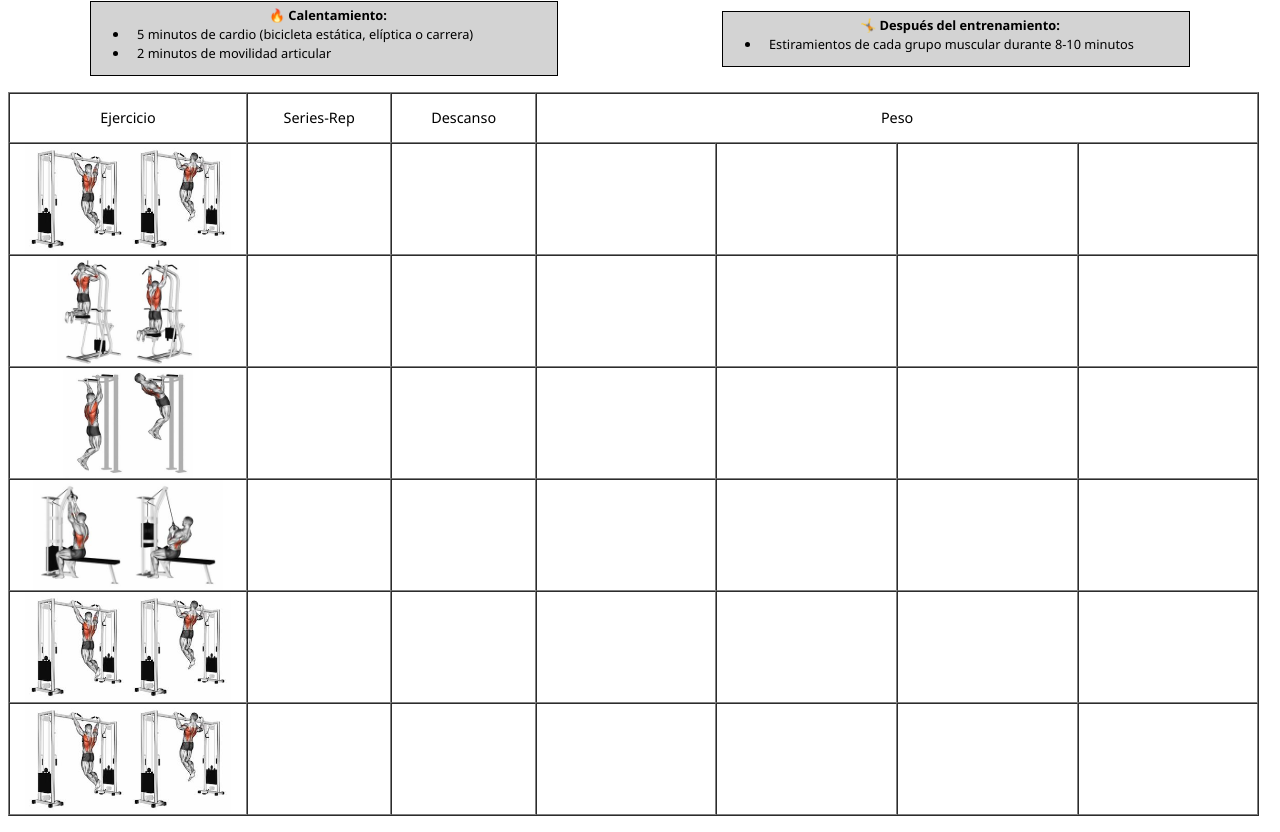
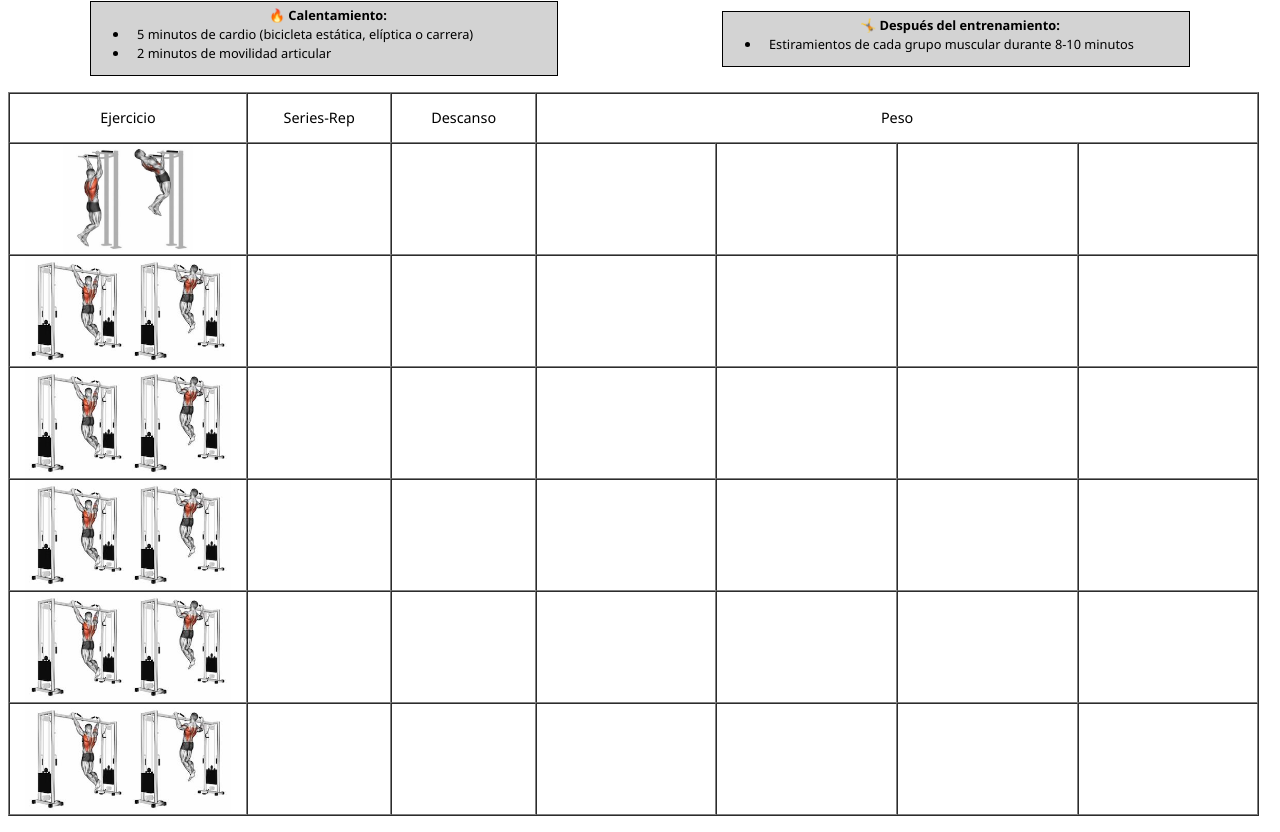
Before and after one commit to fernanfpinformatica/gym-workout-creator, a Vue app: page / in a window 1280 px wide. Shown: the part 1079-1911 px from the top of the page. Built offline with nearby package versions, Linux system fonts and the light colour scheme.

Commit message:
Use unique js file to store and locate all workouts

```diff
--- a/src/App.vue
+++ b/src/App.vue
@@ -1,17 +1,17 @@
 <template>
   <div id="app">
-    <Workout
-      v-for="workout in workouts"
-      :key="workout"
-      :calloutData="workout.calloutData"
-      :workoutTableData="workout.workoutTableData"
+    <Workout v-for="index in workoutsPerPage" :key="index"
+             :calloutData="workout.calloutData"
+             :workoutTableData="workout.workoutTableData"
     />
   </div>
 </template>
 
 <script>
 import Workout from './components/Workout.vue'
-import workoutsData from './assets/data/torso-pierna.js'
+import workouts from './assets/data/workouts.js'
+
+const workoutSelector = "torsoPierna";
 
 export default {
   name: 'App',
@@ -20,7 +20,11 @@ export default {
   },
   data () {
     return {
-      workouts: workoutsData
+      workoutsPerPage: {
+        type: Number,
+        default: 2
+      },
+      workout: workouts[ `${workoutSelector}` ]
     }
   }
 }
--- a/src/assets/data/torso-pierna.js
+++ /dev/null
@@ -1,96 +0,0 @@
-const workoutsData = [
-    {
-      workoutTableData: {
-        titlesList: [
-          "Ejercicio",
-          "Series-Rep",
-          "Descanso",
-          "Peso",
-        ],
-        weightColumnColespan: 4,
-        exercises: [
-          {
-            imgSrc: require('./../img/Back+Lats/image--007.jpg')
-          },
-          {
-            imgSrc: require('./../img/Back+Lats/image--005.jpg')
-          },
-          {
-            imgSrc: require('./../img/Back+Lats/image--005.jpg')
-          },
-          {
-            imgSrc: require('./../img/Back+Lats/image--005.jpg')
-          },
-          {
-            imgSrc: require('./../img/Back+Lats/image--005.jpg')
-          },
-          {
-            imgSrc: require('./../img/Back+Lats/image--005.jpg')
-          },
-        ]
-      },
-      calloutData: [
-        {
-          title: "🔥 Calentamiento:",
-          listItems: [
-            "5 minutos de cardio (bicicleta estática, elíptica o carrera)",
-            "2 minutos de movilidad articular"
-          ]
-        },
-        {
-          title: "🤸 Después del entrenamiento:",
-          listItems: [
-            "Estiramientos de cada grupo muscular durante 8-10 minutos"
-          ]
-        }
-      ]
-    },
-    {
-      workoutTableData: {
-        titlesList: [
-          "Ejercicio",
-          "Series-Rep",
-          "Descanso",
-          "Peso",
-        ],
-        weightColumnColespan: 4,
-        exercises: [
-          {
-            imgSrc: require('./../img/Back+Lats/image--005.jpg')
-          },
-          {
-            imgSrc: require('./../img/Back+Lats/image--006.jpg')
-          },
-          {
-            imgSrc: require('./../img/Back+Lats/image--007.jpg')
-          },
-          {
-            imgSrc: require('./../img/Back+Lats/image--008.jpg')
-          },
-          {
-            imgSrc: require('./../img/Back+Lats/image--005.jpg')
-          },
-          {
-            imgSrc: require('./../img/Back+Lats/image--005.jpg')
-          },
-        ]
-      },
-      calloutData: [
-        {
-          title: "🔥 Calentamiento:",
-          listItems: [
-            "5 minutos de cardio (bicicleta estática, elíptica o carrera)",
-            "2 minutos de movilidad articular"
-          ]
-        },
-        {
-          title: "🤸 Después del entrenamiento:",
-          listItems: [
-            "Estiramientos de cada grupo muscular durante 8-10 minutos"
-          ]
-        }
-      ]
-    }
-  ]
-
-  export default workoutsData;
--- /dev/null
+++ b/src/assets/data/workouts.js
@@ -0,0 +1,50 @@
+const workouts = {
+  torsoPierna: {
+    workoutTableData: {
+      titlesList: [
+        "Ejercicio",
+        "Series-Rep",
+        "Descanso",
+        "Peso",
+      ],
+      weightColumnColespan: 4,
+      exercises: [
+        {
+          imgSrc: require('./../img/Back+Lats/image--007.jpg')
+        },
+        {
+          imgSrc: require('./../img/Back+Lats/image--005.jpg')
+        },
+        {
+          imgSrc: require('./../img/Back+Lats/image--005.jpg')
+        },
+        {
+          imgSrc: require('./../img/Back+Lats/image--005.jpg')
+        },
+        {
+          imgSrc: require('./../img/Back+Lats/image--005.jpg')
+        },
+        {
+          imgSrc: require('./../img/Back+Lats/image--005.jpg')
+        },
+      ]
+    },
+    calloutData: [
+      {
+        title: "🔥 Calentamiento:",
+        listItems: [
+          "5 minutos de cardio (bicicleta estática, elíptica o carrera)",
+          "2 minutos de movilidad articular"
+        ]
+      },
+      {
+        title: "🤸 Después del entrenamiento:",
+        listItems: [
+          "Estiramientos de cada grupo muscular durante 8-10 minutos"
+        ]
+      }
+    ]
+  }
+}
+
+  export default workouts;
--- a/src/components/Workout.vue
+++ b/src/components/Workout.vue
@@ -32,7 +32,7 @@ export default {
     ExerciseTable
   },
   props: {
-    calloutData: Object,
+    calloutData: Array,
     workoutTableData: Object,
   }
 }
```
